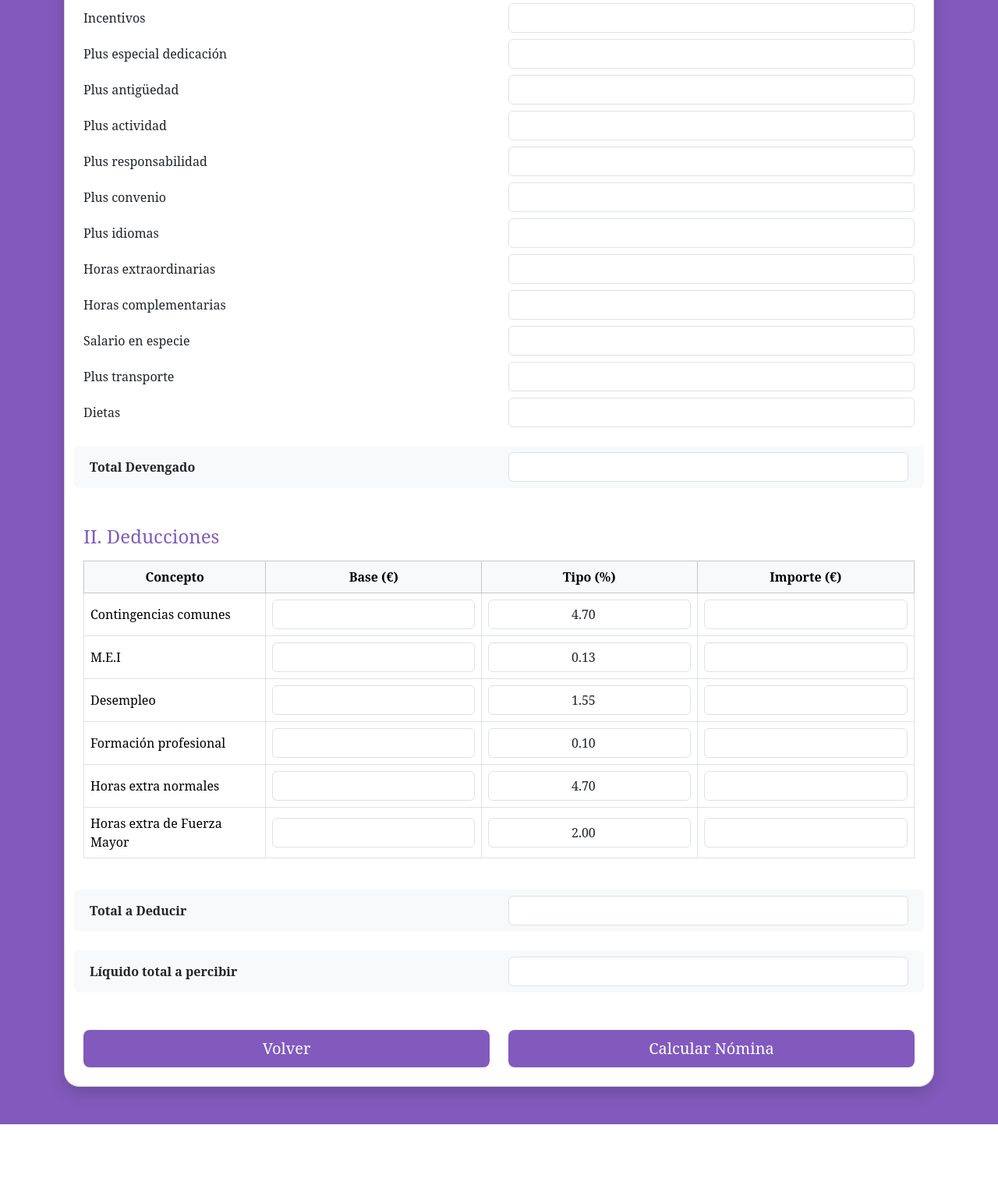
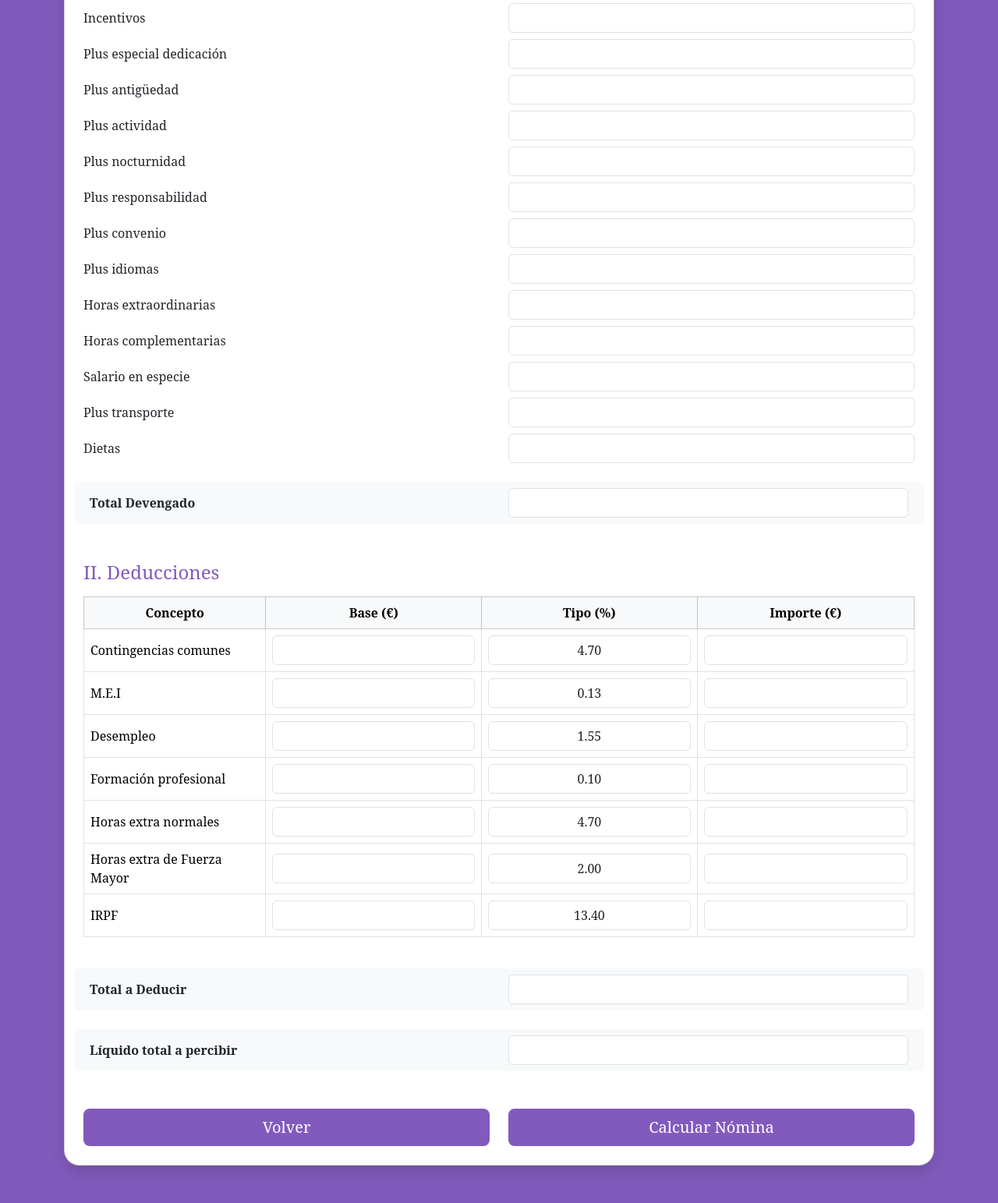
Before and after one commit to Jorgerdzz/NominaCount, a PHP site: template web/views/Nomina/calcular-nomina.view.php in a window 1280 px wide. Shown: the part 372-1915 px from the top of the page at 78% size. Before the commit the page ends 1814 px from the top, so only its background shows below. Run offline with PHP 8.4, Linux system fonts and the light colour scheme; the template is opened without the code that fills it, so the values that code supplies are empty; some libraries are stand-ins or nearby versions; some web fonts are replaced.

Commit message:
Implementación cálculo nómina

```diff
--- a/web/views/Nomina/calcular-nomina.view.php
+++ b/web/views/Nomina/calcular-nomina.view.php
@@ -44,6 +44,11 @@
             <div class="row mb-2 align-items-center">
                 <div class="col-md-6">Plus actividad</div>
                 <div class="col-md-6"><input type="number" step="0.01" name="plus_actividad" class="form-control"></div>
+            </div>
+
+            <div class="row mb-2 align-items-center">
+                <div class="col-md-6">Plus nocturnidad</div>
+                <div class="col-md-6"><input type="number" step="0.01" name="plus_nocturnidad" class="form-control"></div>
             </div>
 
             <div class="row mb-2 align-items-center">
@@ -108,46 +113,46 @@
                     <tbody>
                         <tr>
                             <td class="text-start">Contingencias comunes</td>
-                            <td><input type="number" step="0.01" id="base_cc" name="base_cc" class="form-control text-center"></td>
-                            <td><input type="number" value="4.70" name="tipo_cc" class="form-control text-center" readonly></td>
-                            <td><input type="number" name="importe_cc" class="form-control text-center" readonly></td>
+                            <td><input id="base_cc" name="base_cc" class="form-control text-center" readonly></td>
+                            <td><input value="4.70" name="tipo_cc" class="form-control text-center" readonly></td>
+                            <td><input name="importe_cc" class="form-control text-center" readonly></td>
                         </tr>
                         <tr>
                             <td class="text-start">M.E.I</td> <!-- Mecanismo de Equidad Integracional -->
-                            <td><input type="number" step="0.01" name="base_MEI" class="form-control text-center"></td>
-                            <td><input type="number" value="0.13" name="tipo_MEI" class="form-control text-center" readonly></td>
-                            <td><input type="number" name="importe_MEI" class="form-control text-center" readonly></td>
+                            <td><input name="base_MEI" class="form-control text-center" readonly></td>
+                            <td><input value="0.13" name="tipo_MEI" class="form-control text-center" readonly></td>
+                            <td><input name="importe_MEI" class="form-control text-center" readonly></td>
                         </tr>
                         <tr>
                             <td class="text-start">Desempleo</td>
-                            <td><input type="number" step="0.01" name="base_desempleo" class="form-control text-center"></td>
-                            <td><input type="number" value="1.55" name="tipo_desempleo" class="form-control text-center" readonly></td>
-                            <td><input type="number" name="importe_desempleo" class="form-control text-center" readonly></td>
+                            <td><input name="base_desempleo" class="form-control text-center" readonly></td>
+                            <td><input value="1.55" name="tipo_desempleo" class="form-control text-center" readonly></td>
+                            <td><input name="importe_desempleo" class="form-control text-center" readonly></td>
                         </tr>
                         <tr>
                             <td class="text-start">Formación profesional</td>
-                            <td><input type="number" step="0.01" name="base_fp" class="form-control text-center"></td>
-                            <td><input type="number" value="0.10" name="tipo_fp" class="form-control text-center" readonly></td>
-                            <td><input type="number" name="importe_fp" class="form-control text-center" readonly></td>
+                            <td><input name="base_fp" class="form-control text-center" readonly></td>
+                            <td><input value="0.10" name="tipo_fp" class="form-control text-center" readonly></td>
+                            <td><input name="importe_fp" class="form-control text-center" readonly></td>
                         </tr>
                         <tr>
                             <td class="text-start">Horas extra normales</td>
-                            <td><input type="number" step="0.01" name="base_hextra" class="form-control text-center"></td>
-                            <td><input type="number" value="4.70" name="tipo_hextra" class="form-control text-center" readonly></td>
-                            <td><input type="number" name="importe_hextra" class="form-control text-center" readonly></td>
+                            <td><input name="base_hextra" class="form-control text-center" readonly></td>
+                            <td><input value="4.70" name="tipo_hextra" class="form-control text-center" readonly></td>
+                            <td><input name="importe_hextra" class="form-control text-center" readonly></td>
                         </tr>
                         <tr>
                             <td class="text-start">Horas extra de Fuerza Mayor</td>
-                            <td><input type="number" step="0.01" name="base_hextraFuerzaMayor" class="form-control text-center"></td>
-                            <td><input type="number" value="2.00" name="tipo_hextraFuerzaMayor" class="form-control text-center" readonly></td>
-                            <td><input type="number" name="importe_hextraFuerzaMayor" class="form-control text-center" readonly></td>
+                            <td><input name="base_hextraFuerzaMayor" class="form-control text-center" readonly></td>
+                            <td><input value="2.00" name="tipo_hextraFuerzaMayor" class="form-control text-center" readonly></td>
+                            <td><input name="importe_hextraFuerzaMayor" class="form-control text-center" readonly></td>
                         </tr>
-                        <!-- <tr>
+                        <tr>
                             <td class="text-start">IRPF</td>
-                            <td><input type="number" step="0.01" name="base_irpf" class="form-control" readonly></td>
-                            <td><input type="number" step="0.01" name="tipo_irpf" class="form-control" readonly></td>
-                            <td><input type="number" step="0.01" name="importe_irpf" class="form-control"></td>
-                        </tr> -->
+                            <td><input name="base_irpf" class="form-control text-center" readonly></td>
+                            <td><input value="13.40" name="tipo_irpf" class="form-control text-center" readonly></td>
+                            <td><input name="importe_irpf" class="form-control text-center" readonly></td>
+                        </tr>
                     </tbody>
                 </table>
             </div>
--- a/web/views/js/modules/calcular-nomina.js
+++ b/web/views/js/modules/calcular-nomina.js
@@ -4,6 +4,7 @@ const inputsDevengos = [
   "plus_dedicacion",
   "plus_antiguedad",
   "plus_actividad",
+  "plus_nocturnidad",
   "plus_responsabilidad",
   "plus_convenio",
   "plus_idiomas",
@@ -17,12 +18,35 @@ const inputsDevengos = [
 const diasMes = 30;
 
 function getValue(id) {
-  return parseFloat(document.querySelector(`[name="${id}"]`)?.value || 0);
+  const element = document.querySelector(`[name="${id}"]`);
+  if (!element) return 0;
+
+  const value = parseFloat(element.value);
+  return isNaN(value) ? 0 : value;
+}
+
+function setValue(selector, value) {
+  const element = document.querySelector(selector);
+  if (element) {
+    element.value = isNaN(value) ? '' : value.toFixed(2);
+  }
 }
 
 function calcularDiasTrabajados() {
-  const inicio = new Date(document.getElementById("periodo_inicio").value);
-  const fin = new Date(document.getElementById("periodo_fin").value);
+  const inicioElement = document.getElementById("periodo_inicio");
+  const finElement = document.getElementById("periodo_fin");
+
+  if (!inicioElement || !finElement || !inicioElement.value || !finElement.value) {
+    return diasMes;
+  }
+
+  const inicio = new Date(inicioElement.value);
+  const fin = new Date(finElement.value);
+
+  if (isNaN(inicio.getTime()) || isNaN(fin.getTime())) {
+    return diasMes;
+  }
+
   const diff = Math.ceil((fin - inicio) / (1000 * 60 * 60 * 24)) + 1;
   return diff >= diasMes ? diasMes : diff;
 }
@@ -30,6 +54,7 @@ function calcularDiasTrabajados() {
 export function initNominaCalculator() {
   function calcularNomina() {
     const diasTrabajados = calcularDiasTrabajados();
+    console.log(diasTrabajados);
 
     const salarioBase = getValue("salario_base");
     const salarioBaseProrrateado = (salarioBase / diasMes) * diasTrabajados;
@@ -38,6 +63,7 @@ export function initNominaCalculator() {
     const plusDedicacion = getValue("plus_dedicacion");
     const plusAntiguedad = getValue("plus_antiguedad");
     const plusActividad = getValue("plus_actividad");
+    const plusNocturnidad = getValue("plus_nocturnidad");
     const plusResponsabilidad = getValue("plus_responsabilidad");
     const plusConvenio = getValue("plus_convenio");
     const plusIdiomas = getValue("plus_idiomas");
@@ -47,7 +73,7 @@ export function initNominaCalculator() {
     const horasExtra = getValue("horas_extra");
     const horasComplementarias = getValue("horas_complementarias");
 
-    const prorrateo = (2 * (salarioBase + incentivos)) / 12;
+    const prorrateo = (salarioBase > 0 || incentivos > 0) ? (2 * (salarioBase + incentivos)) / 12 : 0;
 
     const baseCC =
       salarioBaseProrrateado +
@@ -55,6 +81,7 @@ export function initNominaCalculator() {
       plusDedicacion +
       plusAntiguedad +
       plusActividad +
+      plusNocturnidad +
       plusResponsabilidad +
       plusConvenio +
       plusIdiomas +
@@ -70,6 +97,7 @@ export function initNominaCalculator() {
       plusDedicacion +
       plusAntiguedad +
       plusActividad +
+      plusNocturnidad +
       plusResponsabilidad +
       plusConvenio +
       plusIdiomas +
@@ -80,9 +108,9 @@ export function initNominaCalculator() {
       horasComplementarias;
 
     const tipoCC = getValue("tipo_cc");
+    const tipoMEI = getValue("tipo_MEI");
     const tipoDesempleo = getValue("tipo_desempleo");
     const tipoFP = getValue("tipo_fp");
-    const tipoMEI = getValue("tipo_MEI");
     const tipoHextra = getValue("tipo_hextra");
     const tipoHextraFuerzaMayor = getValue("tipo_hextraFuerzaMayor");
     const tipoIRPF = getValue("tipo_irpf");
@@ -94,47 +122,70 @@ export function initNominaCalculator() {
     const importeHextra = horasExtra * (tipoHextra / 100);
     const importeHextraFuerzaMayor =
       horasComplementarias * (tipoHextraFuerzaMayor / 100);
-    const importeIRPF = totalDevengado * (tipoIRPF / 100);
+    const importeIRPF = (totalDevengado - salarioEspecie - dietas) * (tipoIRPF / 100);
 
     const totalDeducciones =
       importeCC +
+      importeMEI +
       importeDesempleo +
       importeFP +
-      importeMEI +
       importeHextra +
       importeHextraFuerzaMayor +
       importeIRPF;
 
     const liquido = totalDevengado - totalDeducciones;
 
-    document.getElementById('base_cc').value = baseCC.toFixed(2);
-    document.querySelector('[name="base_fp"]').value = baseCC.toFixed(2);
-    document.querySelector('[name="base_desempleo"]').value = baseCP.toFixed(2);
-    document.querySelector('[name="total_devengado"]').value =
-      totalDevengado.toFixed(2);
-    document.querySelector('[name="importe_cc"]').value = importeCC.toFixed(2);
-    document.querySelector('[name="importe_desempleo"]').value =
-      importeDesempleo.toFixed(2);
-    document.querySelectorAll('[name="importe_fp"]')[0].value =
-      importeFP.toFixed(2);
-    document.querySelector('[name="importe_hextra"]').value =
-      importeHextra.toFixed(2);
-    document.querySelector('[name="total_deducir"]').value =
-      totalDeducciones.toFixed(2);
-    document.querySelector('[name="liquido"]').value = liquido.toFixed(2);
+    setValue('[name="salario_base"]', salarioBaseProrrateado);
 
+
+
+
+    setValue('[name="base_cc"]', baseCC);
+    setValue('[name="base_MEI"]', baseCC);
+
+    setValue('[name="base_desempleo"]', baseCP);
+    setValue('[name="base_fp"]', baseCP);
+
+    setValue('[name="base_hextra"]', horasExtra);
+    setValue('[name="base_hextraFuerzaMayor"]', horasComplementarias);
+
+    setValue('[name="base_irpf"]', totalDevengado - salarioEspecie - dietas);
+
+    setValue('[name="total_devengado"]', totalDevengado);
+    setValue('[name="importe_cc"]', importeCC);
+    setValue('[name="importe_desempleo"]', importeDesempleo);
+    setValue('[name="importe_fp"]', importeFP);
+    setValue('[name="importe_MEI"]', importeMEI);
+    setValue('[name="importe_hextra"]', importeHextra);
+    setValue('[name="importe_hextraFuerzaMayor"]', importeHextraFuerzaMayor);
+    setValue('[name="importe_irpf"]', importeIRPF);
+    setValue('[name="total_deducir"]', totalDeducciones);
+    setValue('[name="liquido"]', liquido);
   }
 
-  document.querySelectorAll("input").forEach((input) => {
+  const inputs = document.querySelectorAll(`
+    input[name="salario_base"],
+    input[name="incentivos"],
+    input[name="plus_dedicacion"],
+    input[name="plus_antiguedad"],
+    input[name="plus_actividad"],
+    input[name="plus_nocturnidad"],
+    input[name="plus_responsabilidad"],
+    input[name="plus_convenio"],
+    input[name="plus_idiomas"],
+    input[name="salario_especie"],
+    input[name="plus_transporte"],
+    input[name="dietas"],
+    input[name="horas_extra"],
+    input[name="horas_complementarias"],
+    #periodo_inicio,
+    #periodo_fin
+  `);
+
+  inputs.forEach(input => {
     input.addEventListener("input", calcularNomina);
+    input.addEventListener("change", calcularNomina);
   });
-
-  document
-    .getElementById("periodo_inicio")
-    .addEventListener("change", calcularNomina);
-  document
-    .getElementById("periodo_fin")
-    .addEventListener("change", calcularNomina);
 
     calcularNomina();
 }
```
